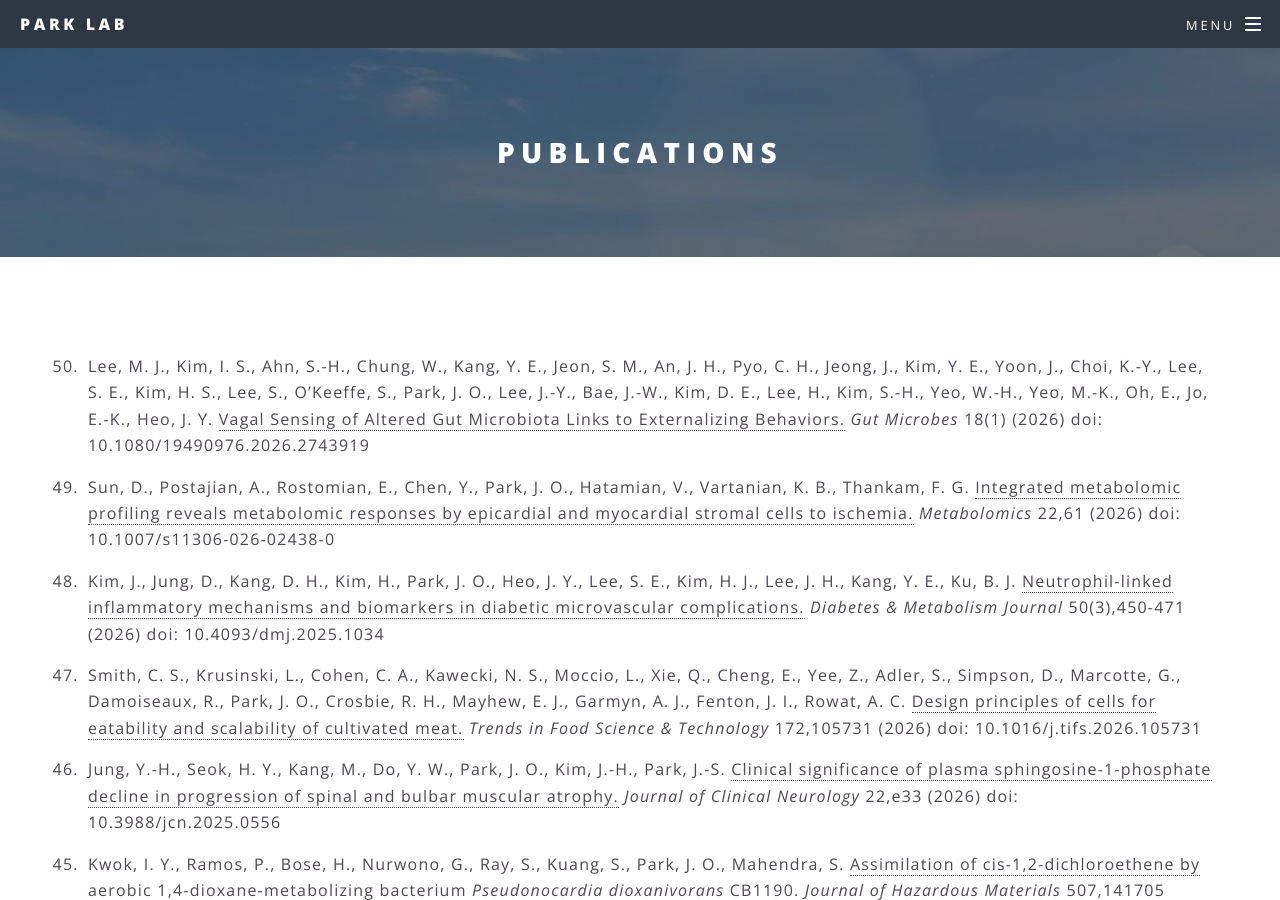
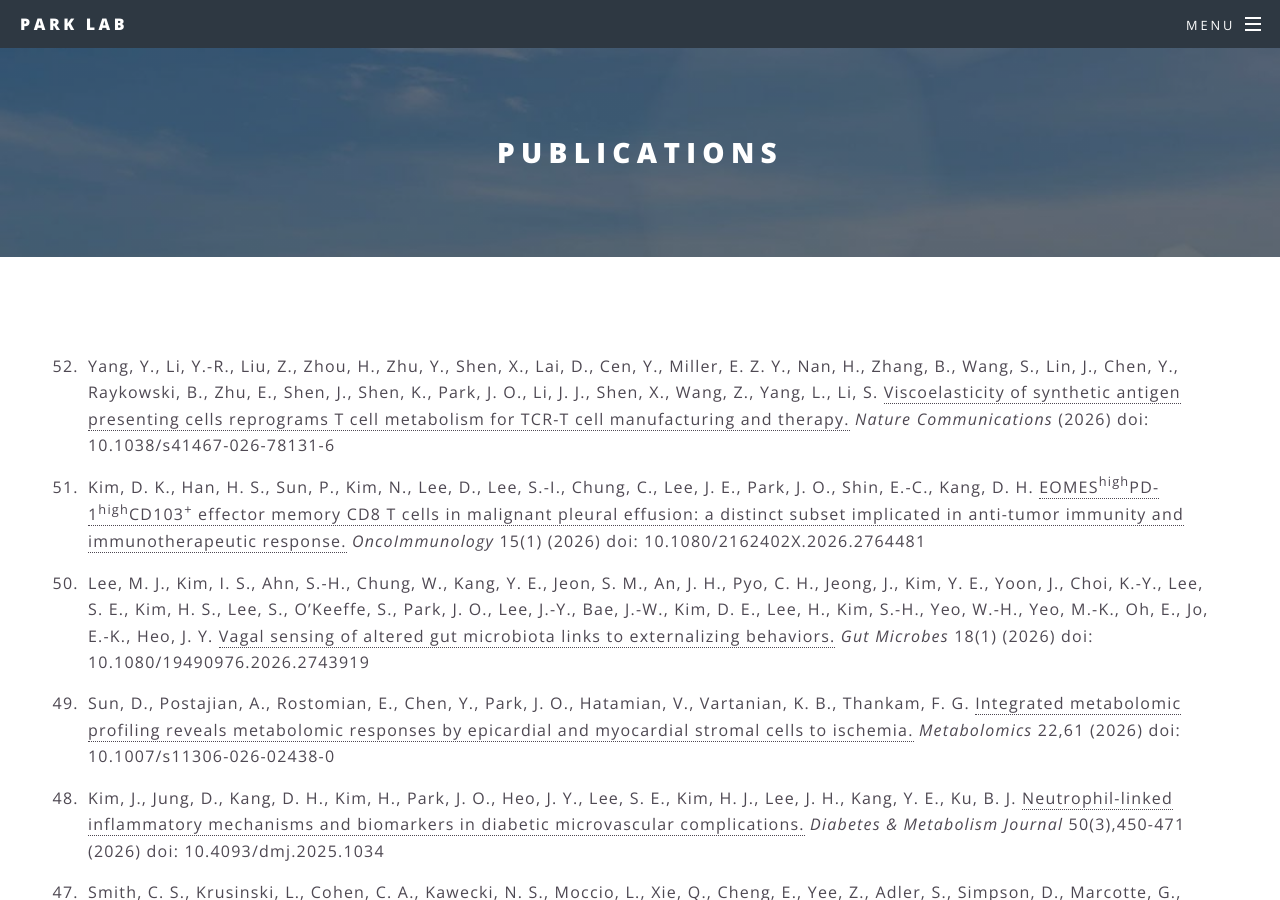
Before and after one commit to jopark/jopark.github.io, a Jekyll site: the page built from publications.html, in a window 1280 px wide and 900 px high. Built offline with Jekyll 4.4.1, drawn with Linux system fonts in a browser that asks for light colours.

Commit message:
update publications and photos

```diff
--- a/photos.html
+++ b/photos.html
@@ -6,6 +6,9 @@ title: Photos
 <section>
 	<!-- <div class="container"> -->
 		<div class="card-columns">
+			<div class="card">
+				<span class="image fit"><a href="images/group/20261106_143824.jpg"><img src="images/group/20261106_143824.jpg" alt="" /><p class="title">Korea-U.S. Emerging Tech Conference</br> November 2026</p></a></span>
+			</div>
 			<div class="card">
 				<span class="image fit"><a href="images/fun/september_sail_2026.jpg"><img src="images/fun/september_sail_2026.jpg" alt="" /><p class="title">September Sail 2026</p></a></span>
 			</div>
--- a/publications.html
+++ b/publications.html
@@ -4,7 +4,9 @@ title: Publications
 ---
 
 <ol reversed class="ul2">
-<li>Lee, M. J., Kim, I. S., Ahn, S.-H., Chung, W., Kang, Y. E., Jeon, S. M., An, J. H., Pyo, C. H., Jeong, J., Kim, Y. E., Yoon, J., Choi, K.-Y., Lee, S. E., Kim, H. S., Lee, S., O’Keeffe, S., Park, J. O., Lee, J.-Y., Bae, J.-W., Kim, D. E., Lee, H., Kim, S.-H., Yeo, W.-H., Yeo, M.-K., Oh, E., Jo, E.-K., Heo, J. Y.  <a href="https://doi.org/10.1080/19490976.2026.2743919">Vagal Sensing of Altered Gut Microbiota Links to Externalizing Behaviors.</a> <i>Gut Microbes</i> 18(1) (2026) doi: 10.1080/19490976.2026.2743919</li>
+<li>Yang, Y., Li, Y.-R., Liu, Z., Zhou, H., Zhu, Y., Shen, X., Lai, D., Cen, Y., Miller, E. Z. Y., Nan, H., Zhang, B., Wang, S., Lin, J., Chen, Y., Raykowski, B., Zhu, E., Shen, J., Shen, K., Park, J. O., Li, J. J., Shen, X., Wang, Z., Yang, L., Li, S.  <a href="https://doi.org/10.1038/s41467-026-78131-6">Viscoelasticity of synthetic antigen presenting cells reprograms T cell metabolism for TCR-T cell manufacturing and therapy.</a> <i>Nature Communications</i> (2026) doi: 10.1038/s41467-026-78131-6</li>
+<li>Kim, D. K., Han, H. S., Sun, P., Kim, N., Lee, D., Lee, S.-I., Chung, C., Lee, J. E., Park, J. O., Shin, E.-C., Kang, D. H.  <a href="https://doi.org/10.1080/2162402X.2026.2764481">EOMES<sup>high</sup>PD-1<sup>high</sup>CD103<sup>+</sup> effector memory CD8 T cells in malignant pleural effusion: a distinct subset implicated in anti-tumor immunity and immunotherapeutic response.</a> <i>OncoImmunology</i> 15(1) (2026) doi: 10.1080/2162402X.2026.2764481</li>
+<li>Lee, M. J., Kim, I. S., Ahn, S.-H., Chung, W., Kang, Y. E., Jeon, S. M., An, J. H., Pyo, C. H., Jeong, J., Kim, Y. E., Yoon, J., Choi, K.-Y., Lee, S. E., Kim, H. S., Lee, S., O’Keeffe, S., Park, J. O., Lee, J.-Y., Bae, J.-W., Kim, D. E., Lee, H., Kim, S.-H., Yeo, W.-H., Yeo, M.-K., Oh, E., Jo, E.-K., Heo, J. Y.  <a href="https://doi.org/10.1080/19490976.2026.2743919">Vagal sensing of altered gut microbiota links to externalizing behaviors.</a> <i>Gut Microbes</i> 18(1) (2026) doi: 10.1080/19490976.2026.2743919</li>
 <li>Sun, D., Postajian, A., Rostomian, E., Chen, Y., Park, J. O., Hatamian, V., Vartanian, K. B., Thankam, F. G.  <a href="https://doi.org/10.1007/s11306-026-02438-0">Integrated metabolomic profiling reveals metabolomic responses by epicardial and myocardial stromal cells to ischemia.</a> <i>Metabolomics</i> 22,61 (2026) doi: 10.1007/s11306-026-02438-0</li>
 <li>Kim, J., Jung, D., Kang, D. H., Kim, H., Park, J. O., Heo, J. Y., Lee, S. E., Kim, H. J., Lee, J. H., Kang, Y. E., Ku, B. J.  <a href="https://doi.org/10.4093/dmj.2025.1034">Neutrophil-linked inflammatory mechanisms and biomarkers in diabetic microvascular complications.</a> <i>Diabetes & Metabolism Journal</i> 50(3),450-471 (2026) doi: 10.4093/dmj.2025.1034</li>
 <li>Smith, C. S., Krusinski, L., Cohen, C. A., Kawecki, N. S., Moccio, L., Xie, Q., Cheng, E., Yee, Z., Adler, S., Simpson, D., Marcotte, G., Damoiseaux, R., Park, J. O., Crosbie, R. H., Mayhew, E. J., Garmyn, A. J., Fenton, J. I., Rowat, A. C.  <a href="https://doi.org/10.1016/j.tifs.2026.105731">Design principles of cells for eatability and scalability of cultivated meat.</a> <i>Trends in Food Science & Technology</i> 172,105731 (2026) doi: 10.1016/j.tifs.2026.105731</li>
```
Also changed, not shown: 1 other file.
